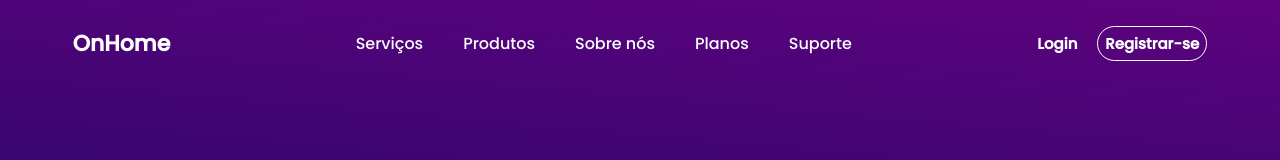
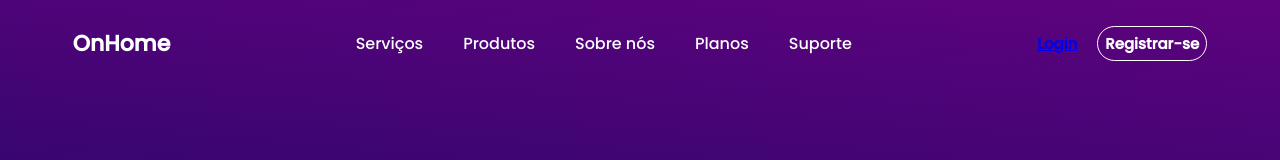
Before and after one commit to julianaesteves/projeto-p.i-onhome-site, a React (Create React App) app in the folder projeto-react/onhome/: page / in a window 1280 px wide. Shown: the top 160 px of the page. Built offline with nearby package versions, Linux system fonts and the light colour scheme.

Commit message:
linkando login

```diff
--- a/projeto-react/onhome/src/components/Header/index.jsx
+++ b/projeto-react/onhome/src/components/Header/index.jsx
@@ -1,26 +1,32 @@
-import { Link } from 'react-scroll'
 import './style.css'
+import { Link } from "react-router-dom";
+import { Link as LinkScroll } from "react-scroll";
 
 const Header = () => {
     return (
         <div>
             <header className="container--mainContainerHeader">
                 <div className="header--logo">
-                    <Link to='container--mainContainerHeader' smooth={true} duration={1000}><span>OnHome</span></Link>
+                    <LinkScroll to='container--mainContainerHeader' smooth={true} duration={1000}><span>OnHome</span></LinkScroll>
                 </div>
                 <div className='header--options'>
                     <nav>
                         <ul>
-                                <li><Link to='solutions--container' smooth={true} duration={1000}>Serviços</Link></li>
-                                <li><Link to='products' smooth={true} duration={1000}>Produtos</Link></li>
+                            <li><LinkScroll to='solutions--container' smooth={true} duration={1000}>Serviços</LinkScroll></li>
+                                <li><LinkScroll to='products' smooth={true} duration={1000}>Produtos</LinkScroll></li>
                                 <li>Sobre nós</li>
                                 <li>Planos</li>
                                 <li>Suporte</li>
+
                         </ul>
                     </nav>
                 </div>
                 <div className="header--login">
-                        <button className='btn--login'>Login</button>
+
+
+                    <button className='btn--login'><Link to={"/login"}>Login</Link></button>
+
+
                     <button className='btn--registrar'>Registrar-se</button>
                 </div>
             </header>
--- a/projeto-react/onhome/src/components/Header/style.css
+++ b/projeto-react/onhome/src/components/Header/style.css
@@ -40,6 +40,7 @@ header{
     display: flex;
     justify-content: space-between;
     width: 170px;
+
 }
 
 .btn--registrar{
@@ -49,6 +50,11 @@ header{
     height: 35px;
 }
 
+.btn--login {
+    color: white;
+    text-decoration: none;
+
+}
 button{
     background-color: rgba(255, 255, 255, 0);
     border: none;
```
Lines whose indentation alone changed are shown as unchanged.
